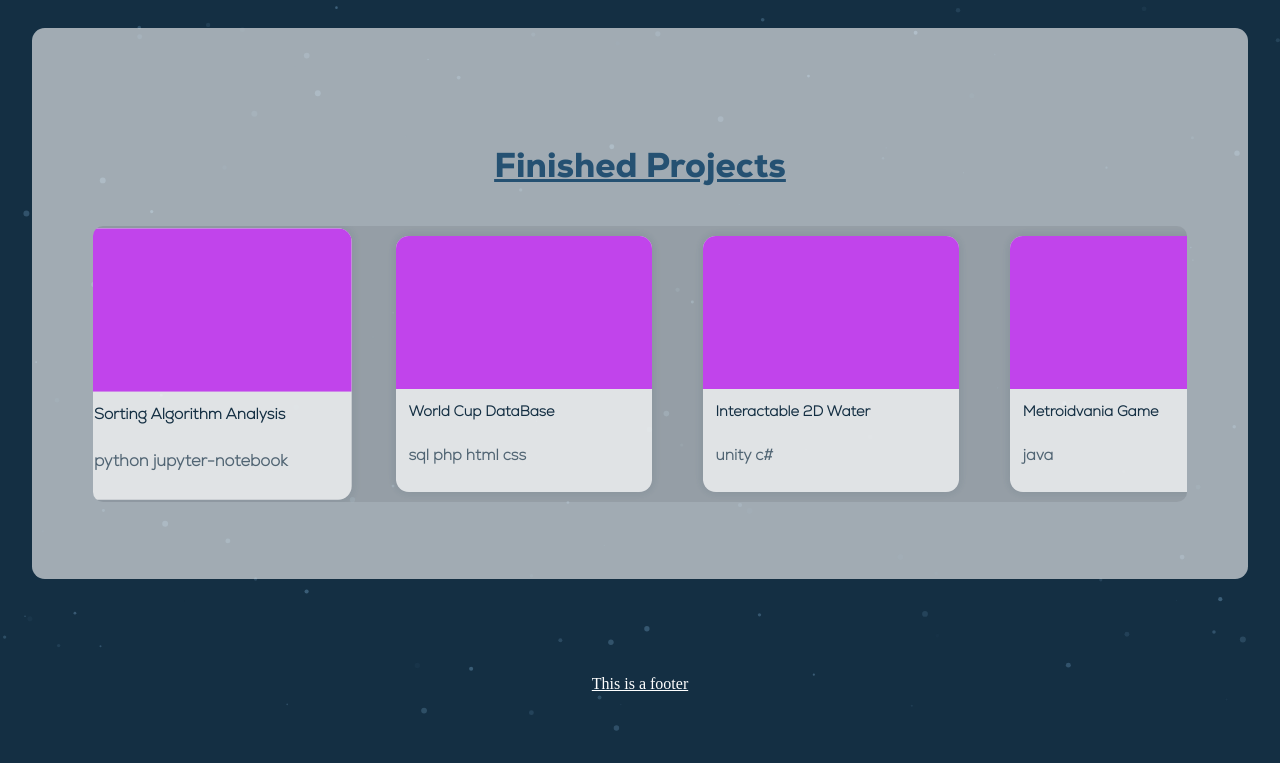
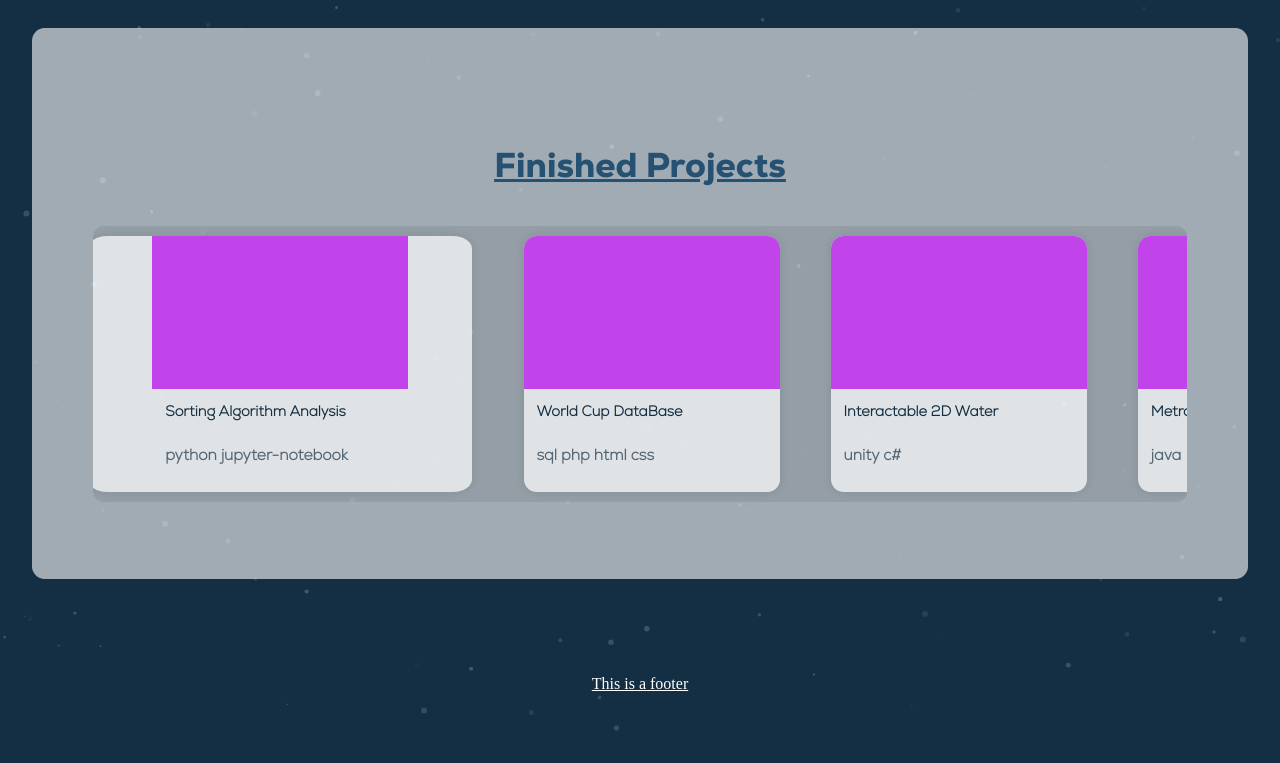
Before and after one commit to salvador-palma/Personal-Website, a plain HTML site: page index.html in a window 1280 px wide. In both pictures the pointer is over the element 220 px from the left and 975 px from the top of the page. Shown: the part 612-1375 px from the top of the page. Drawn offline with Linux system fonts and the light colour scheme.

Commit message:
Update style.css

```diff
--- a/style.css
+++ b/style.css
@@ -234,10 +234,12 @@ body {
     display: flex;
     flex-direction: column;
     align-items: start;
-    transition: scale 0.5s;
+    transition: all 0.5s;
 }
 .project-container:hover{
-    scale: 1.06;
+    aspect-ratio: auto;
+    padding-left: 5vw;
+    padding-right: 5vw;
 }
 .project-image{
     background-color: #C144EB;
```
